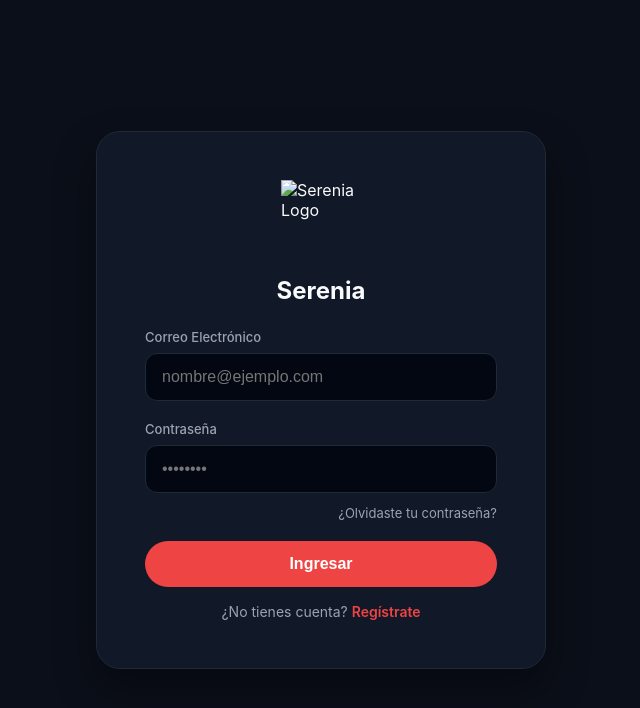
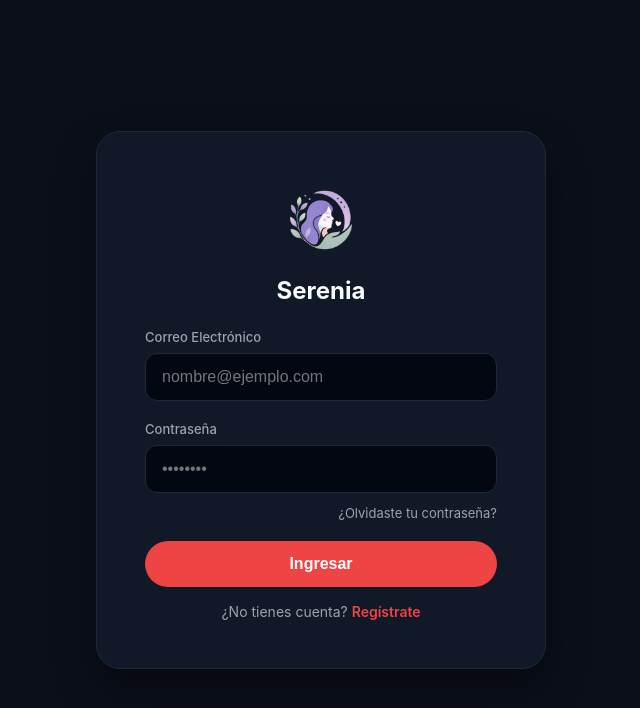
Before and after one commit to taniafigueroa7638/serenia, a website: page public/index.html in a window 1280 px wide. Shown: the whole page, without its empty margins (319-959 px from the left). Drawn offline with Linux system fonts and the light colour scheme; files whose address does not match are found by name.

Commit message:
Update index.html

```diff
--- a/public/index.html
+++ b/public/index.html
@@ -12,7 +12,7 @@
 <body class="auth-page"> <!-- NUEVO: Clase auth-page para centrado web -->
 
 <div class="auth-container">
-    <img src="img/logo.png" alt="Serenia Logo" class="app-logo">
+    <img src="logo.png" alt="Serenia Logo" class="app-logo">
     <h2 class="text-center" style="margin-bottom: 1.5rem;">Serenia</h2>
 
     <form id="loginForm">
```
